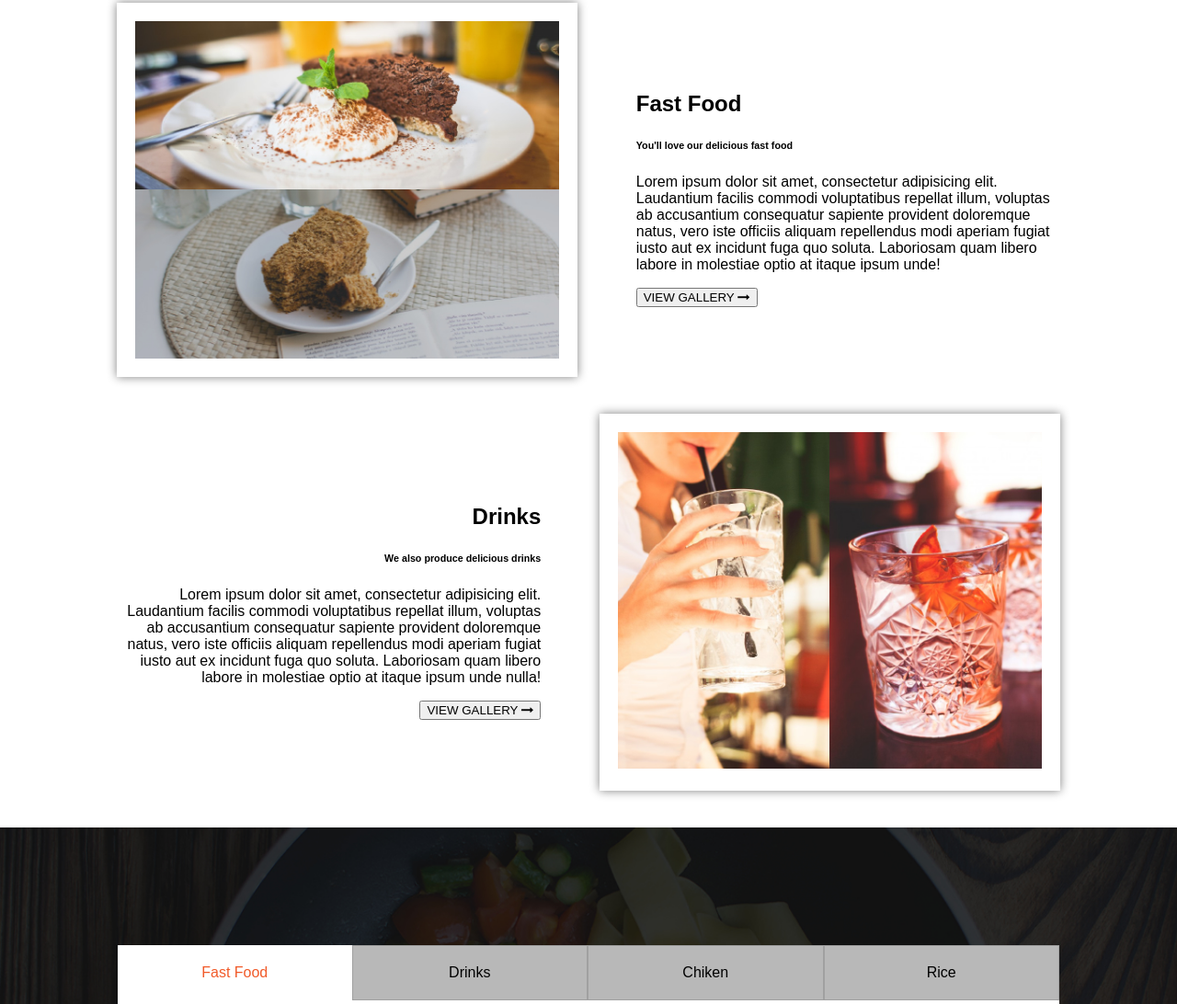
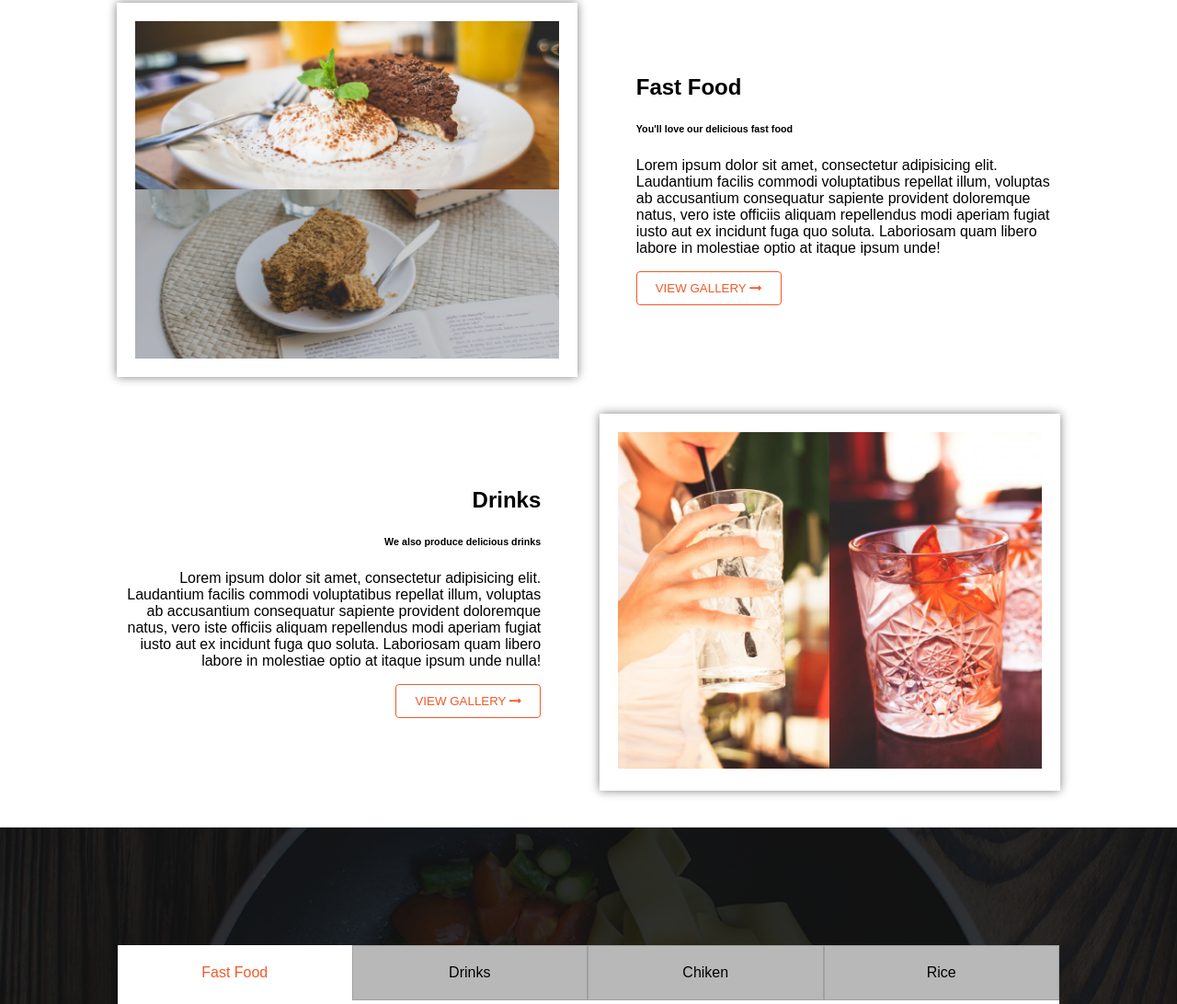
Before and after one commit to AugustineKadima/Anita-s-Kitchen, a plain HTML site: page index.html in a window 1280 px wide. Shown: the part 837-1929 px from the top of the page at 92% size. Drawn offline with Linux system fonts and the light colour scheme.

Commit message:
Add css to the buttons in the fastFood class

```diff
--- a/styles.css
+++ b/styles.css
@@ -127,6 +127,15 @@ body{
 
     align-items: center;
 
+}
+
+.fastContent1 > button, .fastContent2 > button {
+    background: none;
+    color: #F15A29;
+    border: 1px solid #F15A29;
+    padding: 10px 20px;
+    border-radius: 4px;
+    margin-bottom: 20px;
 }
 
 .fastFood > .fastContent1, .fastFood > .fastContent2{
```
